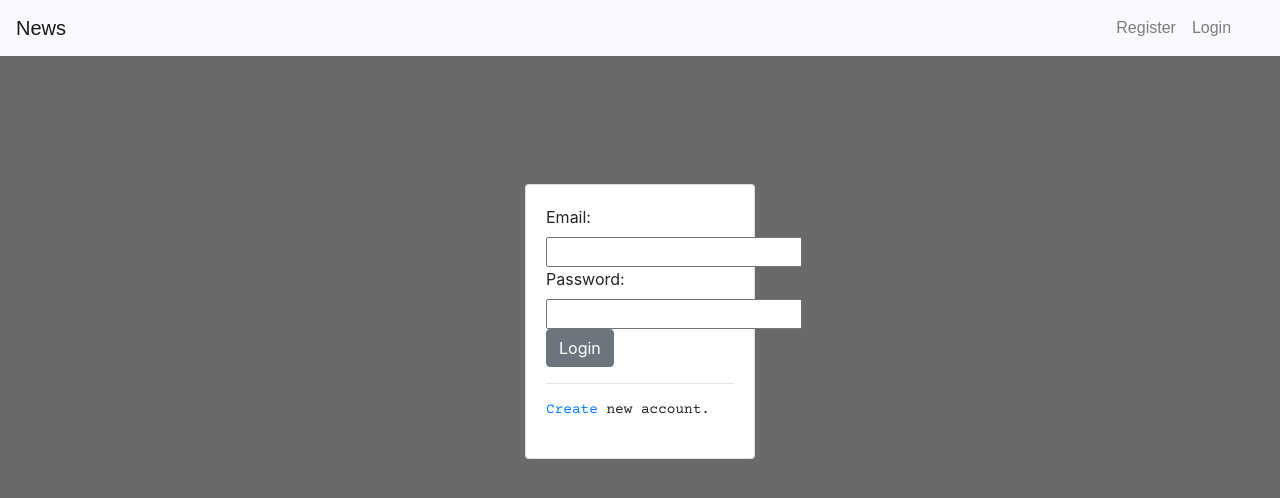
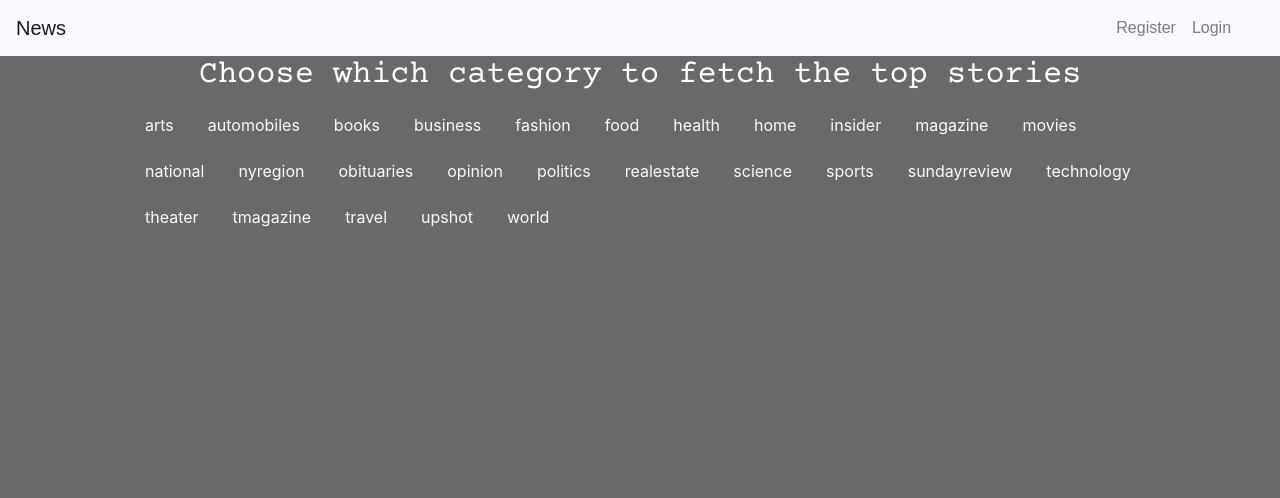
Before and after one commit to grifmang/new-news, a React (Create React App) app: page /YourNews in a window 1280 px wide. Before the commit this address led to /login. Shown: the top 498 px of the page. Built offline with nearby package versions, Linux system fonts and the light colour scheme; sample sign-in values are in the browser's storage.

Commit message:
changed back to local dev

```diff
--- a/src/actions/siteActions.js
+++ b/src/actions/siteActions.js
@@ -10,7 +10,6 @@ export const getNYT = (category) => dispatch => {
     axios
     .get(`https://api.nytimes.com/svc/topstories/v2/${category}.json?api-key=${process.env.REACT_APP_API_KEY}`)
     .then(res => {
-      console.log(res.data.results)
       dispatch({ type: FETCH_DATA_SUCCESS, payload: res.data.results });
     })
     .catch(err => {
--- a/src/components/ArticleList.js
+++ b/src/components/ArticleList.js
@@ -8,7 +8,6 @@ const ArticleList = (props) => {
     return (
         <>
         {props.data.map((element, index) => {
-            console.log(element.multimedia)
             return <ArticleCard
             key={index}
             img={element.multimedia.length > 0 ? element.multimedia[1].url : require("../images/no-image.jpg")}
--- a/src/components/Auth/Login.js
+++ b/src/components/Auth/Login.js
@@ -57,10 +57,10 @@ const FormikLogin = withFormik({
         password: Yup.string().required('No Password Provided.').min(5, 'Password must be 5 characters.'),
     }),
     handleSubmit(values, {setStatus, resetForm, props}) {
-        axios.post("https://tim-news-be.herokuapp.com/login/", values)
+        axios.post("http://127.0.0.1:3000/login/", values)
         .then(response => {
             setStatus(response.data);
-            // localStorage.setItem('token', response.access_token)
+            localStorage.setItem('token', response.access_token)
             props.login(values.email, response.data.access_token);
             alert('Click News in the top left to now see your news.');
         })
--- a/src/components/Auth/PrivateRoutes.js
+++ b/src/components/Auth/PrivateRoutes.js
@@ -4,12 +4,12 @@ import { login, logout } from "../../actions";
 import { Route, Redirect } from "react-router-dom";
 
 const PrivateRoutes = ({ component: Component, ...rest }) => (
-    <Route {...rest} render={(props) => (
-      props.isLoggedIn
-        ? <Component {...props} />
+    <Route {...rest} render={(prop) => (
+      localStorage.getItem('token')
+        ? <Component {...prop} />
         : <Redirect to={{
             pathname: '/login',
-            state: { from: props.location }
+            state: { from: prop.location }
           }} />
     )} />
   )
--- a/src/components/Auth/Register.js
+++ b/src/components/Auth/Register.js
@@ -61,7 +61,7 @@ const FormikRegister = withFormik({
             "name": values.name,
             "email": values.email,
             "password": values.password};
-        axios.post("https://tim-news-be.herokuapp.com/register", loginVals)
+        axios.post("http://127.0.0.1:3000/register", loginVals)
         .then(response => {
             setStatus(response.data);
             // Needs to get token as well. BE needs to send token on register
--- a/src/components/Layout/Header.js
+++ b/src/components/Layout/Header.js
@@ -12,11 +12,11 @@ import {
 
 const Header = (props) => {
 
-    // const [isLoggedIn, setIsLoggedIn] = useState(false);
+    const [isLoggedIn, setIsLoggedIn] = useState(false);
 
-    // useEffect(() => {
-    //     localStorage.getItem('token') ? setIsLoggedIn(true) : setIsLoggedIn(false)
-    // }, [isLoggedIn])
+    useEffect(() => {
+        localStorage.getItem('token') ? setIsLoggedIn(true) : setIsLoggedIn(false)
+    }, [isLoggedIn])
 
     return (
         <div>
--- a/src/index.js
+++ b/src/index.js
@@ -14,8 +14,6 @@ import reducer from './reducers/index';
 const composeEnhancers = window.__REDUX_DEVTOOLS_EXTENSION_COMPOSE__ || compose;
 const store = createStore(reducer, composeEnhancers(applyMiddleware(thunk, logger)));
 
-console.log(store.getState())
-
 ReactDOM.render(<Provider store={store} ><Router><App /></Router></Provider>, document.getElementById('root'));
 
 // If you want your app to work offline and load faster, you can change
```
